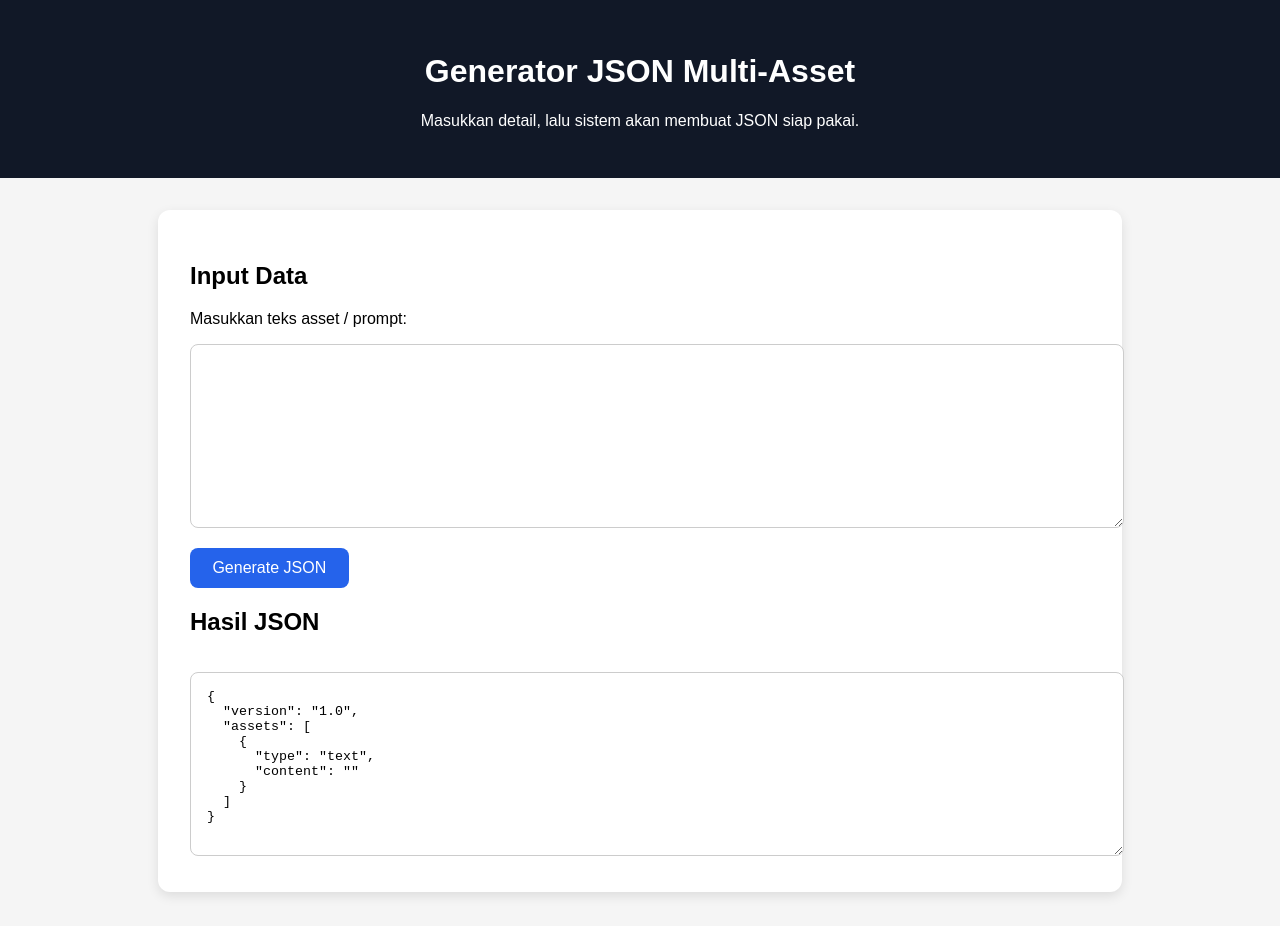
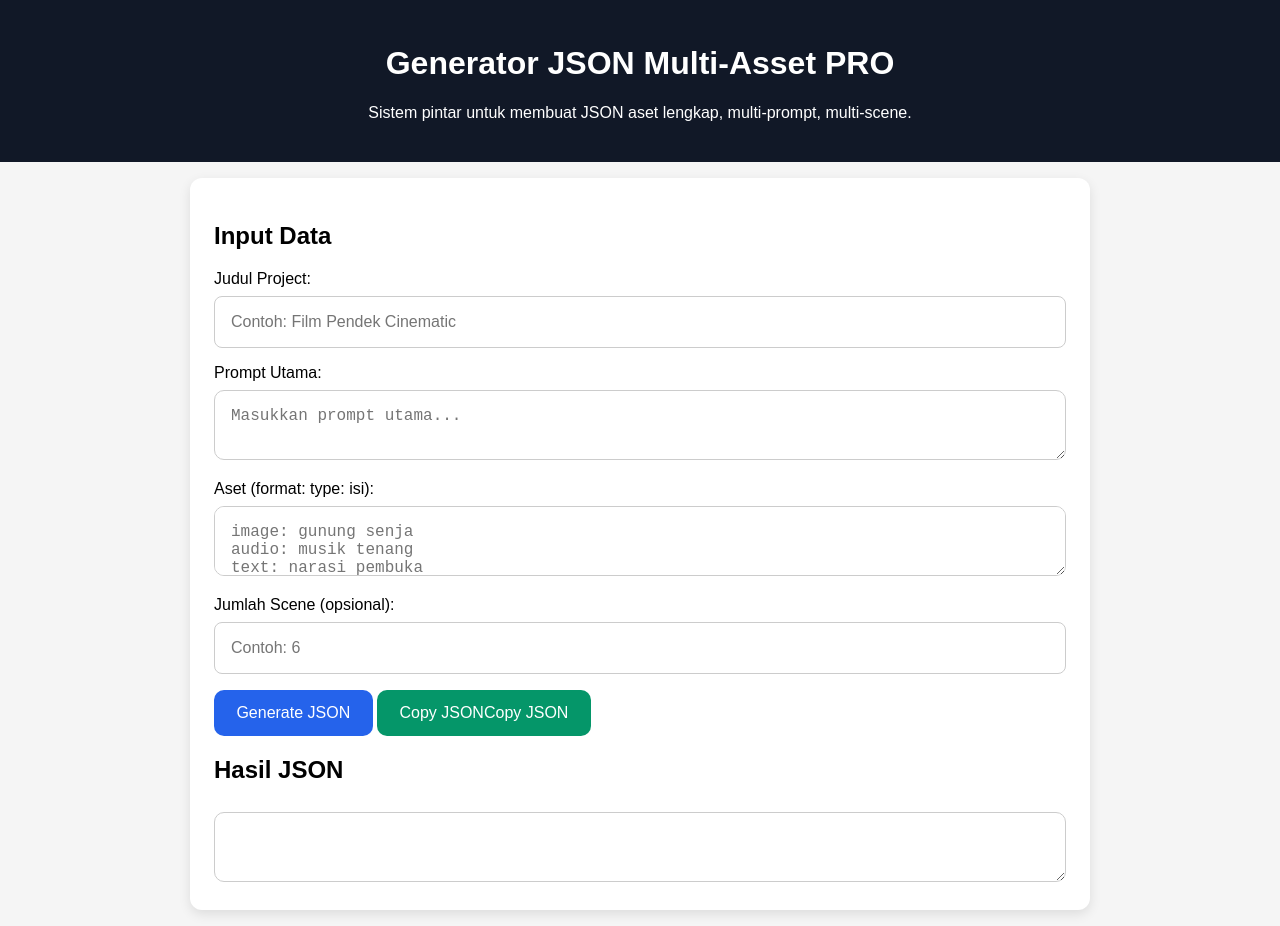
Before and after one commit to lodhok/ai-landing-page, a plain HTML site: page index.html in a window 1280 px wide. Both pictures are taken after a click on the link "Generate JSON". Drawn offline with Linux system fonts and the light colour scheme.

Commit message:
Refactor HTML structure and JSON generation logic
Updated styles for header, container, and buttons. Modified JSON generation logic to include project title and main prompt.

```diff
--- a/index.html
+++ b/index.html
@@ -5,6 +5,7 @@
   <meta name="viewport" content="width=device-width, initial-scale=1.0" />
   <title>Landing Page Generator</title>
   <style>
+    * { box-sizing: border-box; }
     body {
       font-family: Arial, sans-serif;
       margin: 0;
@@ -14,47 +15,74 @@
     header {
       background: #111827;
       color: white;
-      padding: 2rem;
+      padding: 1.5rem;
       text-align: center;
     }
     .container {
+      width: 100%;
       max-width: 900px;
-      margin: 2rem auto;
+      margin: 1rem auto;
       background: white;
-      padding: 2rem;
+      padding: 1.5rem;
       border-radius: 12px;
       box-shadow: 0 4px 12px rgba(0,0,0,0.1);
     }
+
+    input, textarea {
+      width: 100%;
+      padding: 1rem;
+      border-radius: 10px;
+      border: 1px solid #ccc;
+      margin-top: 0.5rem;
+      font-size: 1rem;
+    }
+
     .btn {
       display: inline-block;
-      padding: 0.7rem 1.4rem;
+      padding: 0.9rem 1.4rem;
       background: #2563eb;
       color: white;
-      border-radius: 8px;
+      border-radius: 10px;
       text-decoration: none;
       margin-top: 1rem;
+      font-size: 1rem;
     }
-    textarea {
-      width: 100%;
-      height: 150px;
-      padding: 1rem;
-      border-radius: 8px;
-      border: 1px solid #ccc;
-      margin-top: 1rem;
+
+    .btn-green {
+      background: #059669;
+    }
+
+    @media (max-width: 600px) {
+      header h1 { font-size: 1.4rem; }
+      .container { padding: 1rem; }
     }
   </style>
 </head>
 <body>
   <header>
-    <h1>Generator JSON Multi-Asset</h1>
-    <p>Masukkan detail, lalu sistem akan membuat JSON siap pakai.</p>
+    <h1>Generator JSON Multi-Asset PRO</h1>
+    <p>Sistem pintar untuk membuat JSON aset lengkap, multi‑prompt, multi‑scene.</p>
   </header>
 
   <div class="container">
     <h2>Input Data</h2>
-    <label>Masukkan teks asset / prompt:</label>
-    <textarea id="inputText"></textarea>
+
+    <label>Judul Project:</label>
+    <input id="projectTitle" type="text" style="width:100%;padding:1rem;border-radius:8px;border:1px solid #ccc;margin-top:0.5rem" placeholder="Contoh: Film Pendek Cinematic" />
+
+    <label style="margin-top:1rem;display:block">Prompt Utama:</label>
+    <textarea id="mainPrompt" placeholder="Masukkan prompt utama..."></textarea>
+
+    <label style="margin-top:1rem;display:block">Aset (format: type: isi):</label>
+    <textarea id="inputText" placeholder="image: gunung senja
+audio: musik tenang
+text: narasi pembuka"></textarea>
+
+    <label style="margin-top:1rem;display:block">Jumlah Scene (opsional):</label>
+    <input id="sceneCount" type="number" min="1" style="width:100%;padding:1rem;border-radius:8px;border:1px solid #ccc;margin-top:0.5rem" placeholder="Contoh: 6" />
+
     <a class="btn" href="#" onclick="generateJSON()">Generate JSON</a>
+    <a class="btn btn-green" href="#" onclick="copyOutput()">Copy JSON</a()" style="background:#059669">Copy JSON</a>
 
     <h2>Hasil JSON</h2>
     <textarea id="outputText"></textarea>
@@ -62,18 +90,41 @@
 
 <script>
 function generateJSON() {
-  const text = document.getElementById('inputText').value.trim();
-  const jsonTemplate = {
-    "version": "1.0",
-    "assets": [
-      {
-        "type": "text",
-        "content": text
-      }
-    ]
+  const title = document.getElementById('projectTitle').value.trim();
+  const mainPrompt = document.getElementById('mainPrompt').value.trim();
+  const raw = document.getElementById('inputText').value.trim().split(/
++/);
+  const sceneCount = parseInt(document.getElementById('sceneCount').value.trim());
+
+  const assets = [];
+
+  raw.forEach(line => {
+    const parts = line.split(':');
+    if (parts.length >= 2) {
+      const type = parts[0].trim();
+      const content = parts.slice(1).join(':').trim();
+      assets.push({ type, content });
+    } else if (line.trim() !== '') {
+      assets.push({ type: 'text', content: line.trim() });
+    }
+  });
+
+  const fullJSON = {
+    version: "2.0",
+    title: title,
+    prompt: mainPrompt,
+    scenes: sceneCount > 0 ? sceneCount : undefined,
+    assets: assets
   };
 
-  document.getElementById('outputText').value = JSON.stringify(jsonTemplate, null, 2);
+  document.getElementById('outputText').value = JSON.stringify(fullJSON, null, 2);
+}
+
+function copyOutput() {
+  const text = document.getElementById('outputText').value;
+  navigator.clipboard.writeText(text).then(() => {
+    alert('JSON berhasil dicopy!');
+  });
 }
 </script>
 </body>
```
